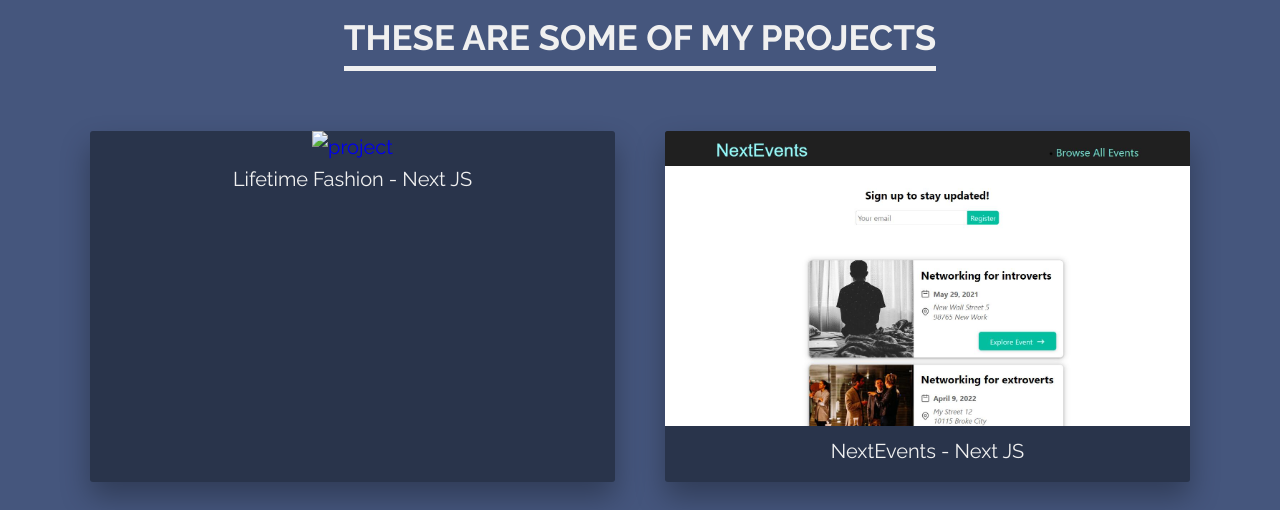
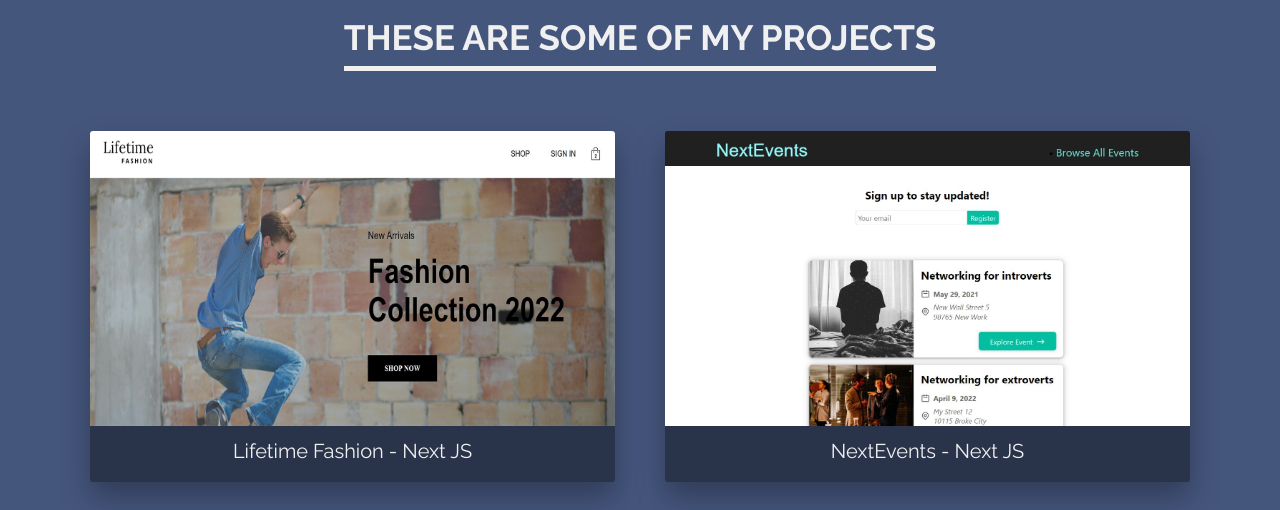
Before and after one commit to sherry032/my-resume, a website built with Parcel: page index.html in a window 1280 px wide. Shown: the part 940-1450 px from the top of the page. Built offline with nearby package versions, Linux system fonts and the light colour scheme; files whose address does not match are found by name.

Commit message:
fixed lifetime fashion img

```diff
--- a/index.html
+++ b/index.html
@@ -33,7 +33,7 @@
             <h2 class="heading-secondary">These are some of my projects</h2>
             <div class="section-projects-grid">
                 <a href="https://www.lifetimefashion.store/" class="project main-project">
-                    <img src="./img/project-7-lifetime-fashion" alt="project" class="project-image">
+                    <img src="./img/project-7-lifetime-fashion.jpg" alt="project" class="project-image">
                     <p class="project-title">Lifetime Fashion - Next JS</p>
                 </a>
                 <a href="https://nextjs-crwn-clothing-silk.vercel.app" class="project main-project">
```
